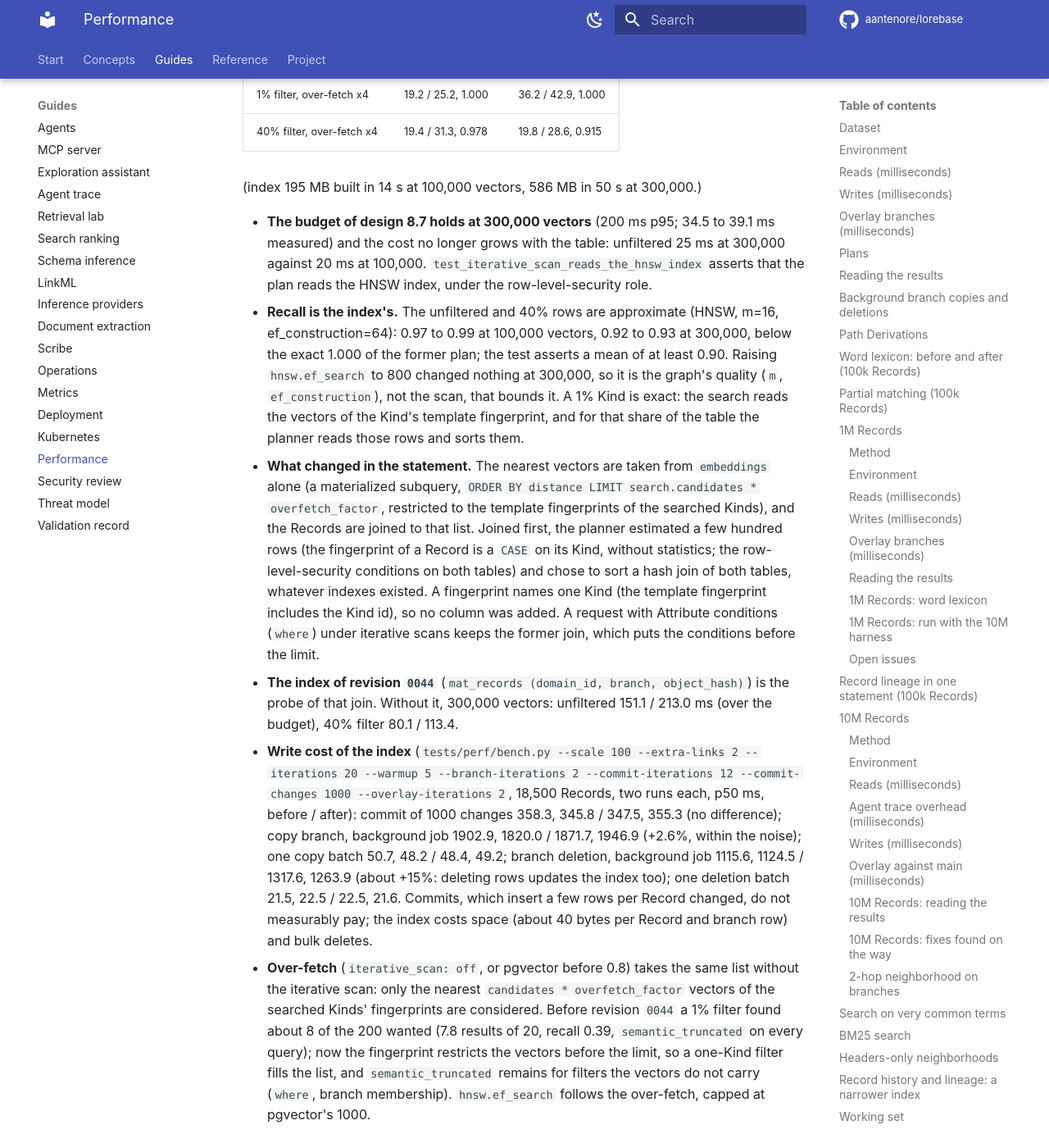
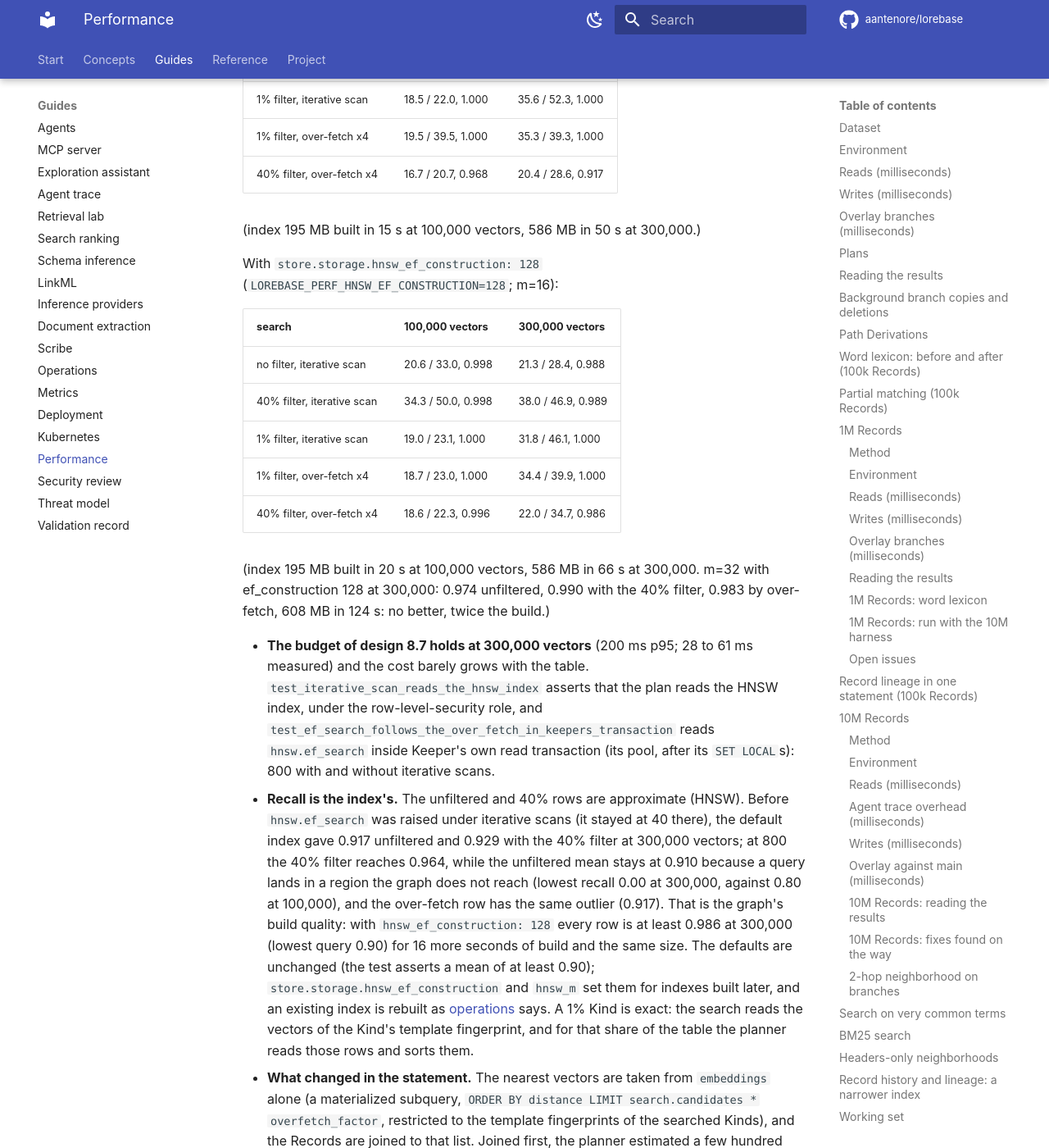
Before and after one commit to aantenore/lorebase, an MkDocs documentation site: the page built from docs/performance.md, in a window 1280 px wide and 1400 px high, scrolled down 43322 px. Shown: the whole window at 82% size. Built offline with MkDocs 1.6.1 and Material for MkDocs 9.7.7, drawn with Linux system fonts in a browser that asks for light colours; comment, search, counter and statistics services are not loaded; some of the changed text lies outside the part shown.

Commit message:
Raise hnsw.ef_search under iterative scans and expose HNSW build settings
The iterative-scan path of semantic search left hnsw.ef_search at 40, so
recall followed pgvector's default instead of the over-fetch. Both paths
now raise it to candidates * overfetch_factor (capped at 1000) in the read
transaction. The perf test reads ef_search inside Keeper's own transaction.

store.storage.hnsw_m and hnsw_ef_construction (default null: pgvector's
16 and 64) set the build parameters of indexes built from then on. Measured
at 300,000 vectors: default index 0.910 / 0.964 recall@20 (no filter / 40%),
ef_construction 128 gives 0.988 / 0.989, p95 under 50 ms.

Co-Authored-By: Claude Opus 5.5 <noreply@anthropic.com>

```diff
--- a/docs/performance.md
+++ b/docs/performance.md
@@ -1187,7 +1187,8 @@ about a minute at 100,000 vectors; `LOREBASE_PERF_VECTOR_RECORDS` changes the si
 of six Kinds (Supplier 40%, Part 30%, Plant 15%, PurchaseOrder 10%, Contract 4%, RiskFlag 1%),
 each with a synthetic unit vector of 384 dimensions around one of 400 cluster centres (fixed
 seed; the cluster of a Record is unrelated to its Kind, the hard case for a filter), HNSW index
-built after the load (`vector`, m=16, ef_construction=64, pgvector 0.8.7, Postgres 16 in
+built after the load (`vector`, m=16, ef_construction=64 unless
+`LOREBASE_PERF_HNSW_M` / `LOREBASE_PERF_HNSW_EF_CONSTRUCTION` say otherwise, pgvector 0.8.7, Postgres 16 in
 Docker Desktop). 40 queries from the same distribution go through the Keeper application
 (`POST /search`, `mode: semantic`, limit 20, default `search` settings) as a role subject to
 row-level security. Recall@20 is against the exact cosine top 20 of the filter (sequential scan,
@@ -1202,30 +1203,53 @@ Before revision `0044` (current statement before the change), p50 / p95 in ms, r
 | 1% filter, iterative scan | 13.9 / 16.0, 1.000 | 18.8 / 23.4, 1.000 |
 | 40% filter, over-fetch x4 | 36.7 / 46.2, 0.944 | 63.0 / 73.6, 0.911 |
 
-After (revision `0044` and the statement of design 8.8), 20 of 20 results and no
-`semantic_truncated` in every row:
+After (revision `0044`, the statement of design 8.8, and `hnsw.ef_search` raised to
+`search.candidates * overfetch_factor` = 800 in every case), 20 of 20 results and no
+`semantic_truncated` in every row. Default index (m=16, ef_construction=64):
 
 | search | 100,000 vectors | 300,000 vectors |
 |---|---|---|
-| no filter, iterative scan | 19.5 / 27.8, 0.971 | 25.2 / 34.5, 0.917 |
-| 40% filter, iterative scan | 25.9 / 34.5, 0.989 | 31.4 / 38.4, 0.929 |
-| 1% filter, iterative scan | 20.3 / 35.0, 1.000 | 35.4 / 39.1, 1.000 |
-| 1% filter, over-fetch x4 | 19.2 / 25.2, 1.000 | 36.2 / 42.9, 1.000 |
-| 40% filter, over-fetch x4 | 19.4 / 31.3, 0.978 | 19.8 / 28.6, 0.915 |
+| no filter, iterative scan | 20.0 / 30.6, 0.978 | 29.1 / 49.3, 0.910 |
+| 40% filter, iterative scan | 33.3 / 46.1, 0.981 | 34.6 / 61.1, 0.964 |
+| 1% filter, iterative scan | 18.5 / 22.0, 1.000 | 35.6 / 52.3, 1.000 |
+| 1% filter, over-fetch x4 | 19.5 / 39.5, 1.000 | 35.3 / 39.3, 1.000 |
+| 40% filter, over-fetch x4 | 16.7 / 20.7, 0.968 | 20.4 / 28.6, 0.917 |
 
-(index 195 MB built in 14 s at 100,000 vectors, 586 MB in 50 s at 300,000.)
+(index 195 MB built in 15 s at 100,000 vectors, 586 MB in 50 s at 300,000.)
 
-- **The budget of design 8.7 holds at 300,000 vectors** (200 ms p95; 34.5 to 39.1 ms measured)
-  and the cost no longer grows with the table: unfiltered 25 ms at 300,000 against 20 ms at
-  100,000. `test_iterative_scan_reads_the_hnsw_index` asserts that the plan reads the HNSW
-  index, under the row-level-security role.
-- **Recall is the index's.** The unfiltered and 40% rows are approximate (HNSW, m=16,
-  ef_construction=64): 0.97 to 0.99 at 100,000 vectors, 0.92 to 0.93 at 300,000, below the
-  exact 1.000 of the former plan; the test asserts a mean of at least 0.90. Raising
-  `hnsw.ef_search` to 800 changed nothing at 300,000, so it is the graph's quality
-  (`m`, `ef_construction`), not the scan, that bounds it. A 1% Kind is exact: the search reads
-  the vectors of the Kind's template fingerprint, and for that share of the table the planner
-  reads those rows and sorts them.
+With `store.storage.hnsw_ef_construction: 128` (`LOREBASE_PERF_HNSW_EF_CONSTRUCTION=128`; m=16):
+
+| search | 100,000 vectors | 300,000 vectors |
+|---|---|---|
+| no filter, iterative scan | 20.6 / 33.0, 0.998 | 21.3 / 28.4, 0.988 |
+| 40% filter, iterative scan | 34.3 / 50.0, 0.998 | 38.0 / 46.9, 0.989 |
+| 1% filter, iterative scan | 19.0 / 23.1, 1.000 | 31.8 / 46.1, 1.000 |
+| 1% filter, over-fetch x4 | 18.7 / 23.0, 1.000 | 34.4 / 39.9, 1.000 |
+| 40% filter, over-fetch x4 | 18.6 / 22.3, 0.996 | 22.0 / 34.7, 0.986 |
+
+(index 195 MB built in 20 s at 100,000 vectors, 586 MB in 66 s at 300,000. m=32 with
+ef_construction 128 at 300,000: 0.974 unfiltered, 0.990 with the 40% filter, 0.983 by
+over-fetch, 608 MB in 124 s: no better, twice the build.)
+
+- **The budget of design 8.7 holds at 300,000 vectors** (200 ms p95; 28 to 61 ms measured)
+  and the cost barely grows with the table. `test_iterative_scan_reads_the_hnsw_index` asserts
+  that the plan reads the HNSW index, under the row-level-security role, and
+  `test_ef_search_follows_the_over_fetch_in_keepers_transaction` reads `hnsw.ef_search` inside
+  Keeper's own read transaction (its pool, after its `SET LOCAL`s): 800 with and without
+  iterative scans.
+- **Recall is the index's.** The unfiltered and 40% rows are approximate (HNSW). Before
+  `hnsw.ef_search` was raised under iterative scans (it stayed at 40 there), the default index
+  gave 0.917 unfiltered and 0.929 with the 40% filter at 300,000 vectors; at 800 the 40% filter
+  reaches 0.964, while the unfiltered mean stays at 0.910 because a query lands in a region the graph
+  does not reach (lowest recall 0.00 at 300,000, against 0.80 at 100,000), and the over-fetch
+  row has the same outlier (0.917). That is the graph's build quality: with
+  `hnsw_ef_construction: 128` every row is at least 0.986 at 300,000 (lowest query 0.90) for
+  16 more seconds of build and the same size. The defaults are unchanged (the test asserts a
+  mean of at least 0.90); `store.storage.hnsw_ef_construction` and `hnsw_m` set them for
+  indexes built later, and an existing index is rebuilt as
+  [operations](operations.md#rebuilding-the-embedding-index) says. A 1% Kind is exact: the
+  search reads the vectors of the Kind's template fingerprint, and for that share of the table
+  the planner reads those rows and sorts them.
 - **What changed in the statement.** The nearest vectors are taken from `embeddings` alone
   (a materialized subquery, `ORDER BY distance LIMIT search.candidates * overfetch_factor`,
   restricted to the template fingerprints of the searched Kinds), and the Records are joined to
@@ -1254,7 +1278,8 @@ After (revision `0044` and the statement of design 8.8), 20 of 20 results and no
   200 wanted (7.8 results of 20, recall 0.39, `semantic_truncated` on every query); now the
   fingerprint restricts the vectors before the limit, so a one-Kind filter fills the list, and
   `semantic_truncated` remains for filters the vectors do not carry (`where`, branch
-  membership). `hnsw.ef_search` follows the over-fetch, capped at pgvector's 1000.
+  membership). `hnsw.ef_search` follows the over-fetch, capped at pgvector's 1000, on this path
+  and under iterative scans alike.
 
 ## Storage profiles
 
```
Also changed, not shown: docs/search.md (+25 -0 lines), docs/store-schema-notes.md (+4 -1 lines), 6 other files.
